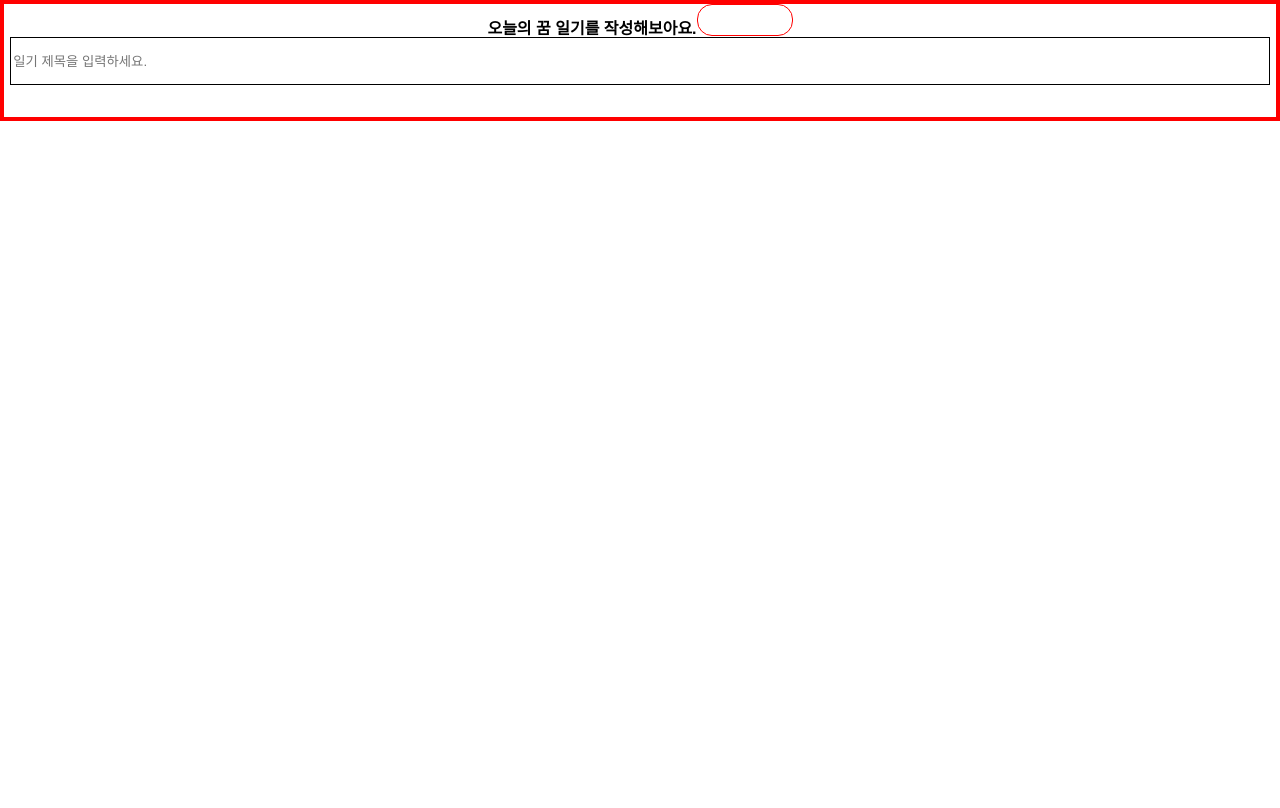
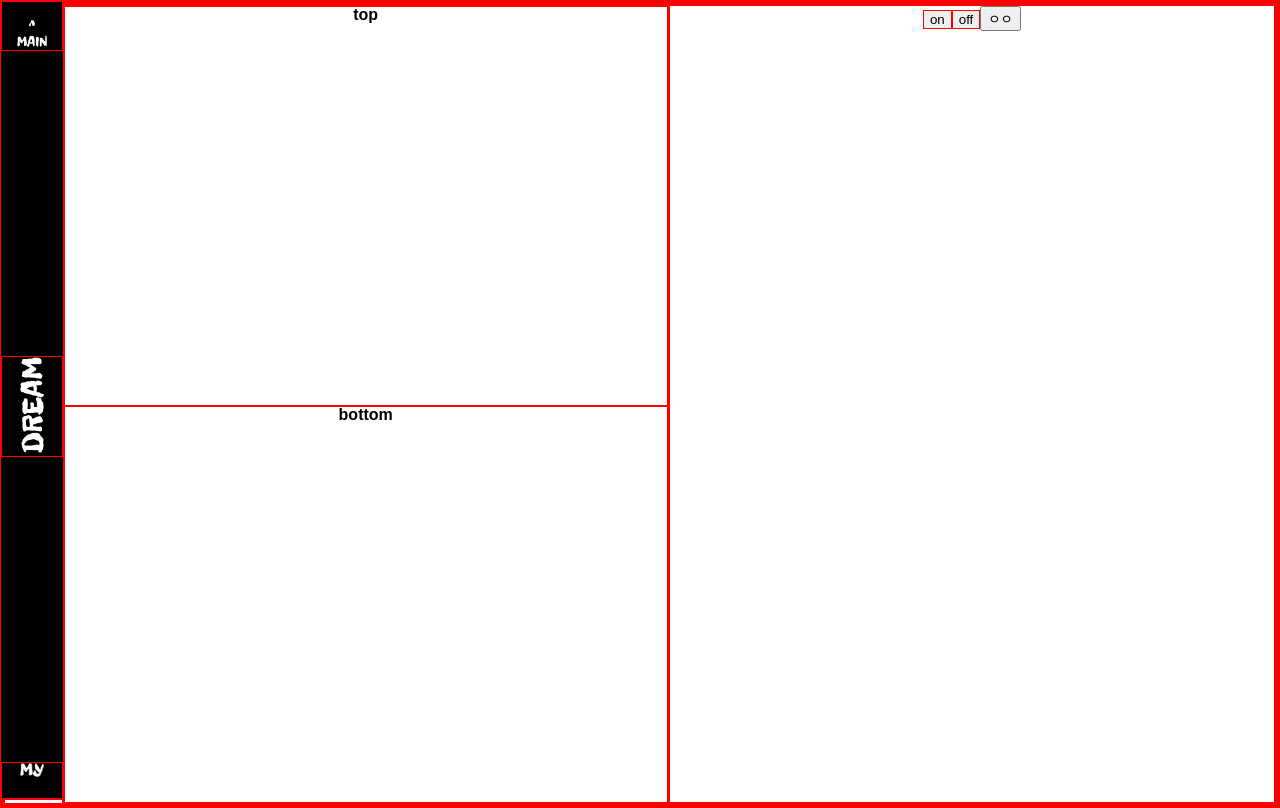
Before and after one commit to SMin1620/IN_A_DREAM, a React (Create React App) app in the folder front/: page /CreateDreamDiary in a window 1280 px wide. Built offline with nearby package versions, Linux system fonts and the light colour scheme; a web font is replaced by a local one.

Commit message:
feat: 꿈 일기 작성페이지 만드는중

```diff
--- /dev/null
+++ b/front/src/components/common/Toggle.tsx
@@ -0,0 +1,49 @@
+import S from "styled-components";
+import { LoginButton } from "../../types";
+
+export interface ToggleProps extends LoginButton {
+  borderRadius?: string;
+  padding?: string;
+}
+
+const StyledToggleButton = S.button<ToggleProps>`
+  background-color: ${(props) => props.backgroundColor};
+  height: ${(props) => props.height};
+  width: ${(props) => props.width};
+  border: ${(props) => props.border};
+  margin: ${(props) => props.margin};
+  padding: ${(props) => props.padding};
+  color: ${(props) => props.color};
+  border-radius: ${(props) => props.borderRadius};
+`;
+
+const ToggleButton: React.FC<ToggleProps> = ({
+  onClick,
+  children,
+  width,
+  height,
+  border,
+  margin,
+  backgroundColor,
+  color,
+  borderRadius,
+  padding,
+}) => {
+  return (
+    <StyledToggleButton
+      onClick={onClick}
+      width={width}
+      height={height}
+      border={border}
+      margin={margin}
+      backgroundColor={backgroundColor}
+      color={color}
+      borderRadius={borderRadius}
+      padding={padding}
+    >
+      {children}
+    </StyledToggleButton>
+  );
+};
+
+export default ToggleButton;
--- a/front/src/components/features/LoginComponents/LoginForm.css
+++ b/front/src/components/features/LoginComponents/LoginForm.css
@@ -7,10 +7,6 @@
 .login-form-logo > img {
   width: 10rem;
   height: 10rem;
-}
-
-.login-form-button {
-  margin-top: 2rem;
 }
 
 .login-form-register {
@@ -30,7 +26,7 @@
 }
 
 .signup-btn {
-  margin-top: 2rem;
+  margin-top: 1rem;
 }
 
 .signup-btn:hover {
--- a/front/src/pages/CreateDreamDiaryPage.tsx
+++ b/front/src/pages/CreateDreamDiaryPage.tsx
@@ -1,19 +1,38 @@
-import React from "react";
+import React, { useState } from "react";
 import Button from "../components/common/Button";
 import Input from "../components/common/Input";
+import Navbar from "../components/features/NavbarComponents/Navbar";
+import "./styles/CreateDreamDiaryPage.css";
+import ToggleButton from "../components/common/Toggle";
+
 const CreateDreamDiaryPage = () => {
+  const [sell, setSell] = useState(false);
+
   const inputTitle = (e: React.ChangeEvent<HTMLInputElement>) => {
     console.log(e.target.value);
   };
+
+  const handleSell = () => {
+    console.log("눌림");
+  };
+
+  console.log(sell);
+
   return (
     <div>
-      오늘의 꿈 일기를 작성해보아요.
-      <Button top={20} right={10} position="absolute"></Button>
-      <Input
-        type="text"
-        placeholder="일기 제목을 입력하세요."
-        onChange={(e) => inputTitle(e)}
-      />
+      <Navbar />
+      <div className="create-dream-diary">
+        <div className="create-dream-diary-left">
+          <div className="create-dream-diary-left-top">top</div>
+          <div className="create-dream-diary-left-bottom">bottom</div>
+        </div>
+
+        <div className="create-dream-diary-right">
+          <ToggleButton onClick={handleSell}>on</ToggleButton>
+          <ToggleButton onClick={() => setSell(false)}>off</ToggleButton>
+          <button onClick={handleSell}>ㅇㅇ</button>
+        </div>
+      </div>
     </div>
   );
 };
--- /dev/null
+++ b/front/src/pages/styles/CreateDreamDiaryPage.css
@@ -0,0 +1,21 @@
+.create-dream-diary {
+  margin-left: 3.6rem;
+  height: 100vh;
+  display: flex;
+}
+
+.create-dream-diary-left {
+  width: 50vw;
+}
+
+.create-dream-diary-left-top {
+  height: 50vh;
+}
+
+.create-dream-diary-left-bottom {
+  height: 50vh;
+}
+
+.create-dream-diary-right {
+  width: 50vw;
+}
--- a/front/src/pages/styles/LoginPage.css
+++ b/front/src/pages/styles/LoginPage.css
@@ -24,7 +24,6 @@
   justify-content: center;
   align-items: center;
   transition: width 0.8s ease;
-  background-color: white;
 }
 
 .login-right-section {
```
